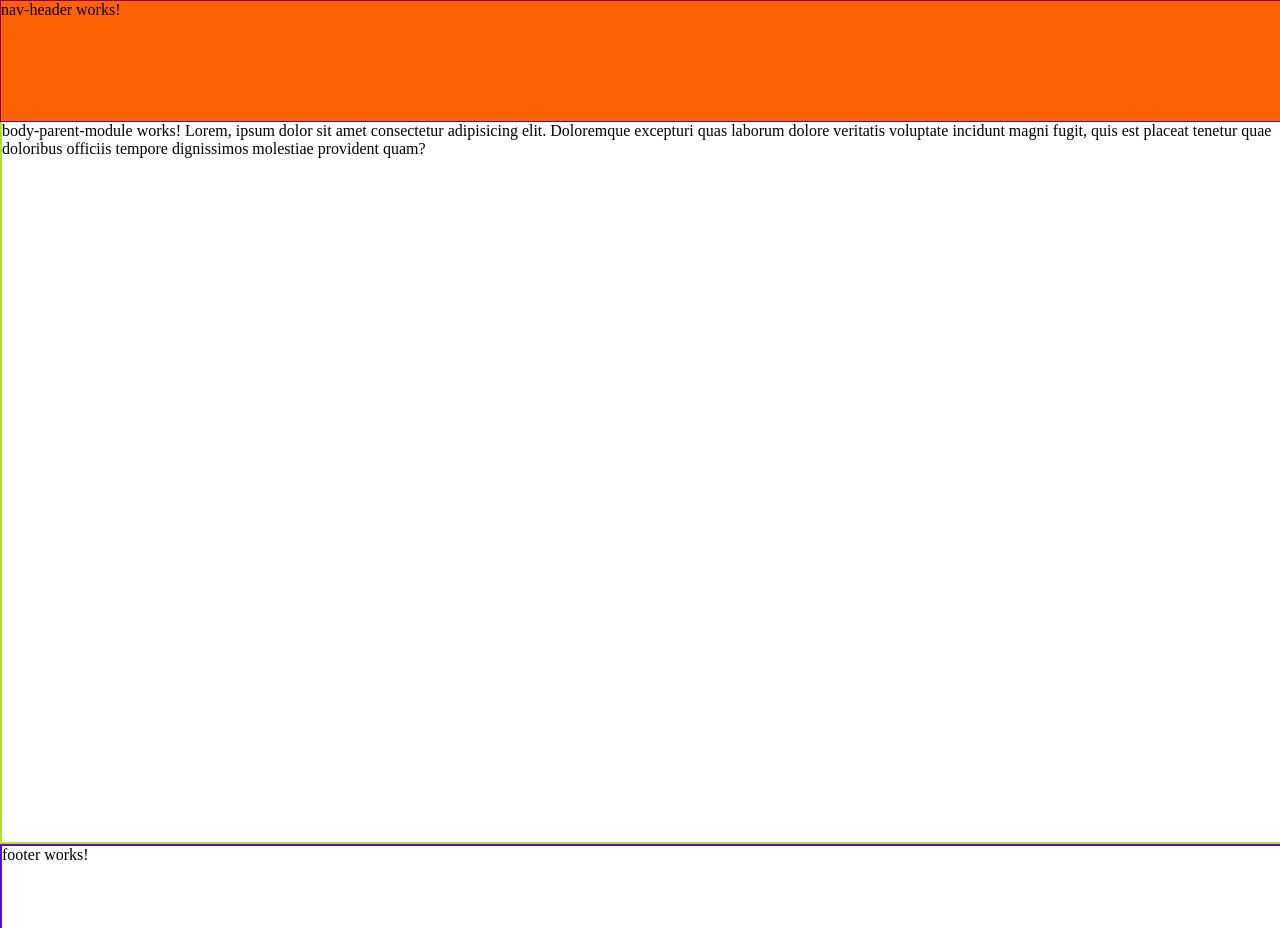
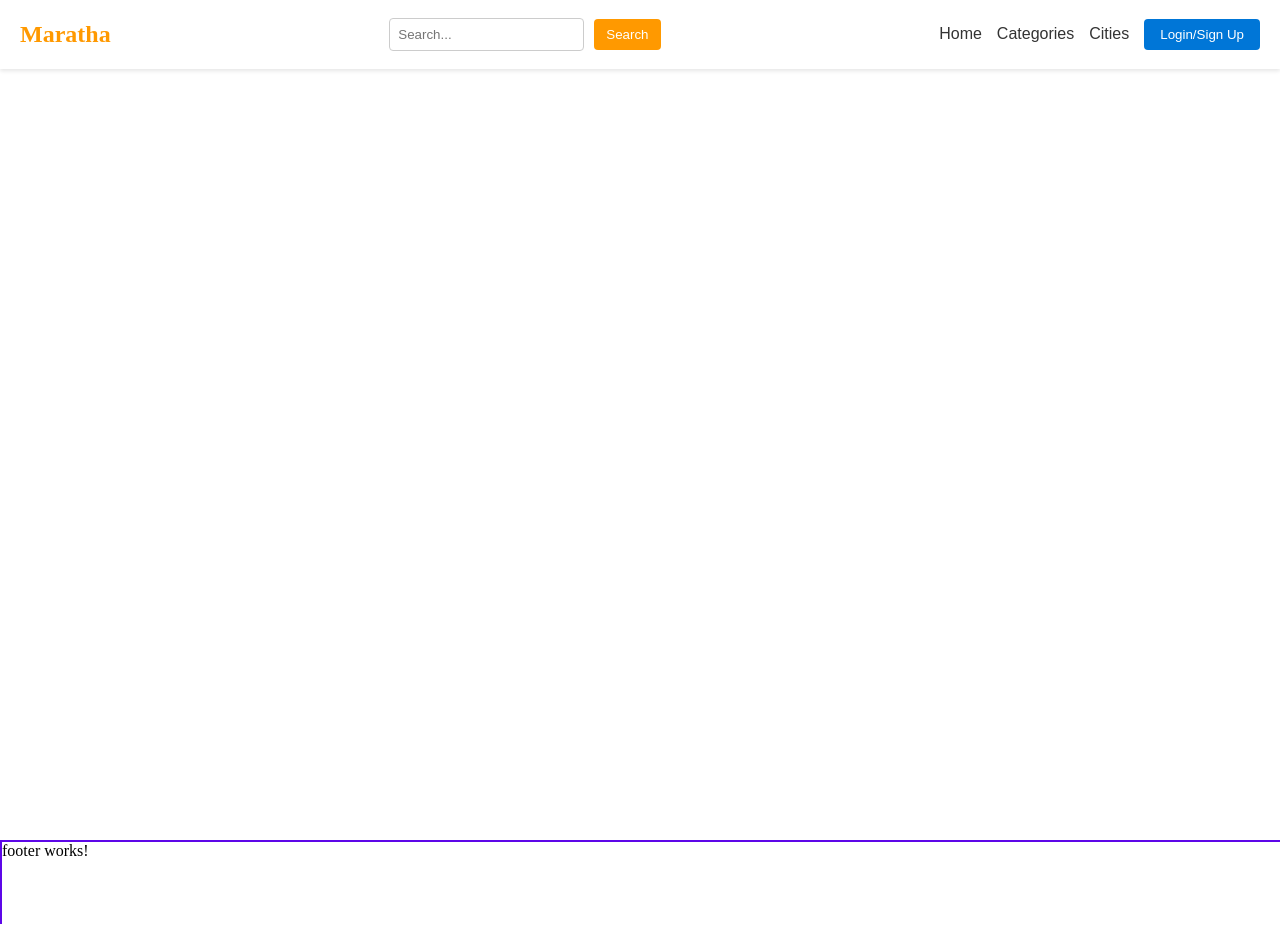
Before and after one commit to Splendid-infosystems/AskMe, an Angular app: page / in a window 1280 px wide. Built offline with nearby package versions, Linux system fonts and the light colour scheme.

Commit message:
Added new nav bar

```diff
--- a/package.json
+++ b/package.json
@@ -18,6 +18,7 @@
     "@angular/platform-browser": "^16.2.0",
     "@angular/platform-browser-dynamic": "^16.2.0",
     "@angular/router": "^16.2.0",
+    "@fortawesome/angular-fontawesome": "^0.13.0",
     "rxjs": "~7.8.0",
     "tslib": "^2.3.0",
     "zone.js": "~0.13.0"
--- a/src/app/Components/Body/body-parent-module/body-parent-module.component.html
+++ b/src/app/Components/Body/body-parent-module/body-parent-module.component.html
@@ -1 +1 @@
-<p>body-parent-module works! Lorem, ipsum dolor sit amet consectetur adipisicing elit. Doloremque excepturi quas laborum dolore veritatis voluptate incidunt magni fugit, quis est placeat tenetur quae doloribus officiis tempore dignissimos molestiae provident quam?</p>
+<!-- <p>body-parent-module works! Lorem, ipsum dolor sit amet consectetur adipisicing elit. Doloremque excepturi quas laborum dolore veritatis voluptate incidunt magni fugit, quis est placeat tenetur quae doloribus officiis tempore dignissimos molestiae provident quam?</p> -->
--- a/src/app/Components/Header/nav-header/nav-header.component.css
+++ b/src/app/Components/Header/nav-header/nav-header.component.css
@@ -0,0 +1,61 @@
+.nav-header {
+    display: flex;
+    justify-content: space-between;
+    align-items: center;
+    padding: 18px 20px;
+    background-color: #fff;
+    box-shadow: 0 2px 4px rgba(0, 0, 0, 0.1);
+  }
+
+  .logo img {
+    width: 100px;
+  }
+
+  .search-bar {
+    display: flex;
+    align-items: center;
+  }
+
+  .search-bar input[type="text"] {
+    padding: 8px;
+    border: 1px solid #ccc;
+    border-radius: 4px;
+  }
+
+  .search-bar button {
+    background-color: #f90;
+    color: #fff;
+    padding: 8px 12px;
+    border: none;
+    border-radius: 4px;
+    margin-left: 10px;
+    cursor: pointer;
+  }
+
+  .navigation-links a {
+    text-decoration: none;
+    color: #333;
+    margin-right: 15px;
+    transition: color 0.3s;
+    font-size: 1rem;
+    font-family: Arial, Helvetica, sans-serif;
+  }
+
+  .navigation-links a:hover {
+    color: #f90;
+  }
+
+  .login-signup-btn {
+    background-color: #0076d7;;
+    color: white; /* Text color */
+    border: none;
+    padding: 8px 16px;
+    border-radius: 4px;
+    cursor: pointer;
+  }
+
+  .logo-text{
+    font-size: 1.5rem;
+    font-weight: bold;
+    color: #f90;
+  }
--- a/src/app/Components/Header/nav-header/nav-header.component.html
+++ b/src/app/Components/Header/nav-header/nav-header.component.html
@@ -1 +1,15 @@
-<p>nav-header works!</p>
+<header class="nav-header">
+    <div class="logo-text">Maratha</div>
+    <div class="search-bar">
+      <input type="text" placeholder="Search...">
+      <button>Search</button>
+    </div>
+
+    <nav class="navigation-links">
+      <a href="#">Home</a>
+      <a href="#">Categories</a>
+      <a href="#">Cities</a>
+      <button class="login-signup-btn">Login/Sign Up</button>
+      <!-- Add more links as needed -->
+    </nav>
+  </header>
--- a/src/app/app.component.css
+++ b/src/app/app.component.css
@@ -5,10 +5,9 @@
 
 /* ================ Header section ================ */
 .header {
-    height: 15vh;
+    height: 10vh;
     width: 100%;
-    border: 1px solid purple;
-    background-color: #FE6103;
+    background-color: white;
     position: fixed;
     top: 0;
     left: 0;
@@ -25,9 +24,9 @@
 .body-parent-module {
     min-height: 90vh;
     width: 100%;
-    border: 2px solid rgb(176, 229, 19);
+    /* border: 2px solid rgb(176, 229, 19); */
     position: relative;
-    top: 15vh;
+    top: 10vh;
     overflow: auto;
 }
 
```
Also changed, not shown: 1 other file (tests, documents, lock files or other folders).
